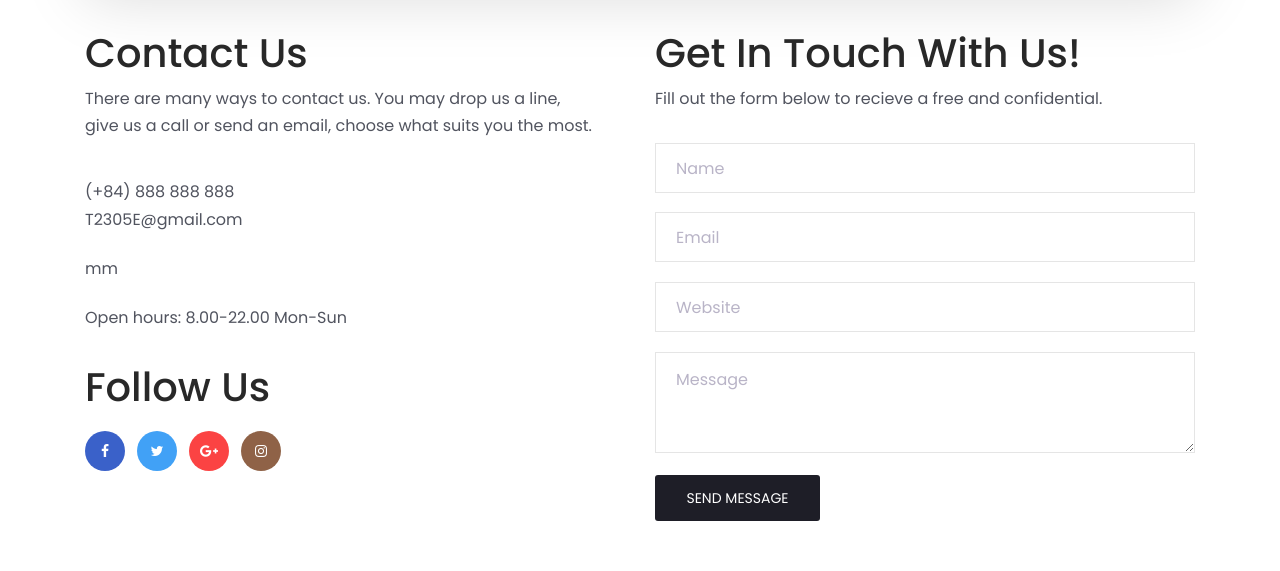
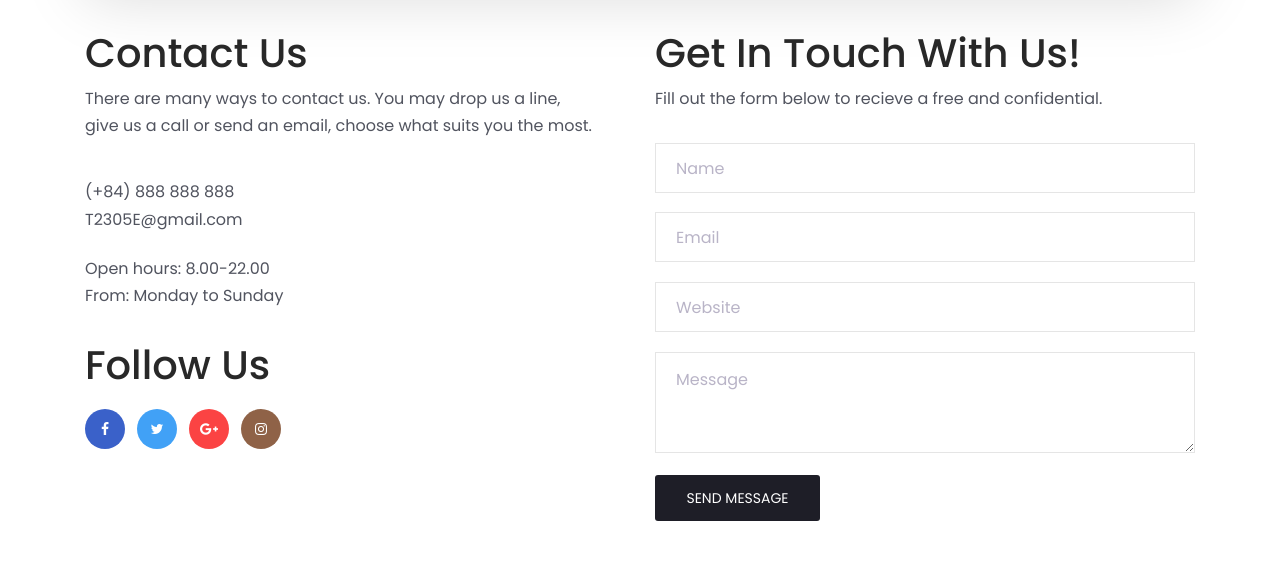
Before and after one commit to namchannn/Demo0410, a Node server app: page /views/contact.html in a window 1280 px wide. Shown: the part 826-1397 px from the top of the page. Run offline with Node 20, Linux system fonts and the light colour scheme; some libraries are stand-ins or nearby versions.

Commit message:
fix contact

```diff
--- a/public/views/contact.html
+++ b/public/views/contact.html
@@ -208,10 +208,8 @@
 						    <p>T2305E@gmail.com</p>
 					    </div>
 					    <div>
-						    <p>mm</p>
-					    </div>
-					    <div>
-						    <p>Open hours: 8.00-22.00 Mon-Sun</p>
+						    <p>Open hours: 8.00-22.00</p>
+							<p>From: Monday to Sunday</p>
 					    </div>
 				    </div>
 
```
